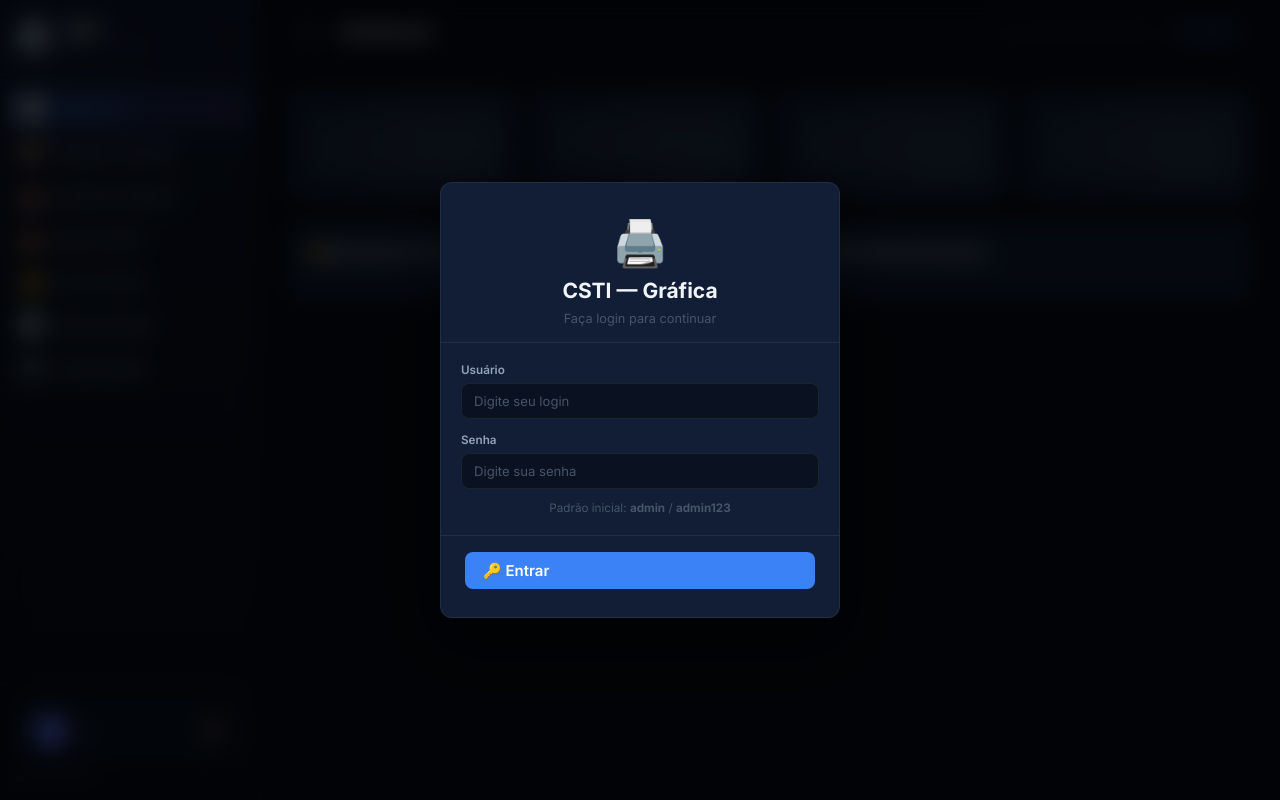
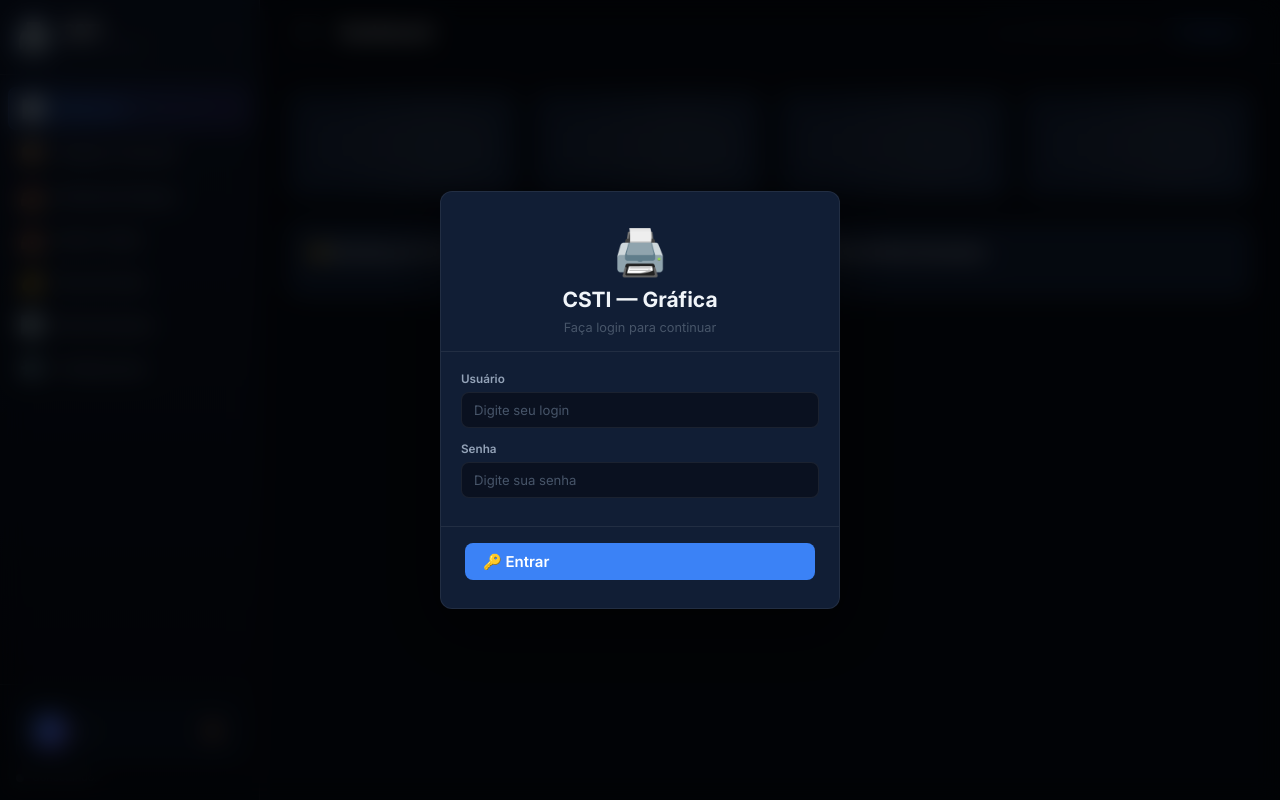
Before and after one commit to jrcarlosti/CSTI_, a plain HTML site: page index.html in a window 1280 px wide. Drawn offline with Linux system fonts and the light colour scheme.

Commit message:
Add files via upload

```diff
--- a/index.html
+++ b/index.html
@@ -653,9 +653,6 @@
           onkeydown="if(event.key==='Enter')fazerLogin()"/>
       </div>
       <div id="loginErro" style="display:none;color:var(--danger);font-size:0.85rem;padding:8px;background:rgba(239,68,68,.1);border-radius:8px;margin-top:8px"></div>
-      <div style="color:var(--text-muted);font-size:0.78rem;margin-top:12px;text-align:center">
-        Padrão inicial: <strong>admin</strong> / <strong>admin123</strong>
-      </div>
     </div>
     <div class="modal-footer" style="padding:16px 24px 28px">
       <button class="btn btn-primary" style="width:100%;font-size:1rem" onclick="fazerLogin()">🔑 Entrar</button>
```
